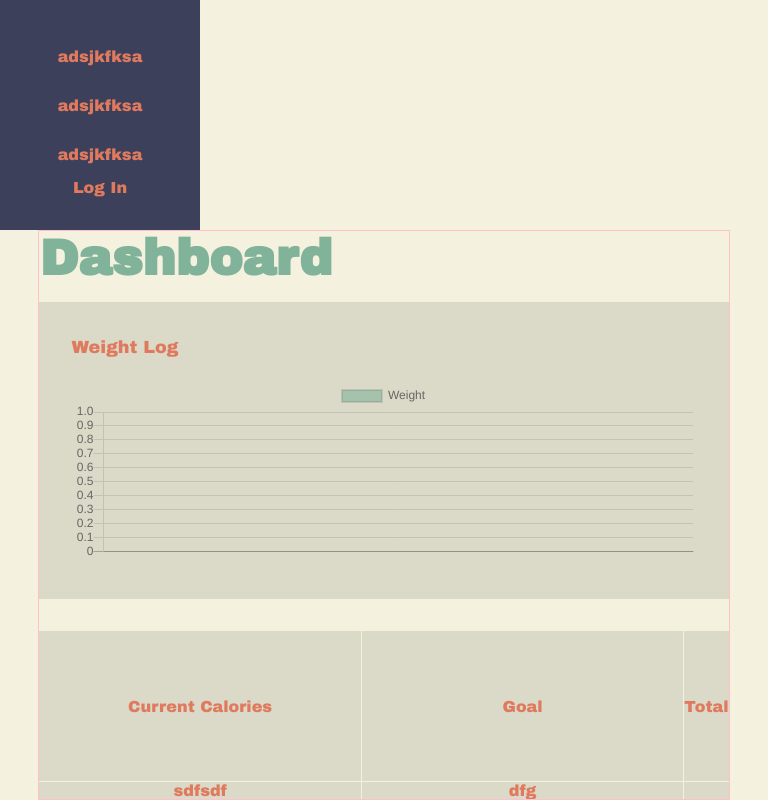
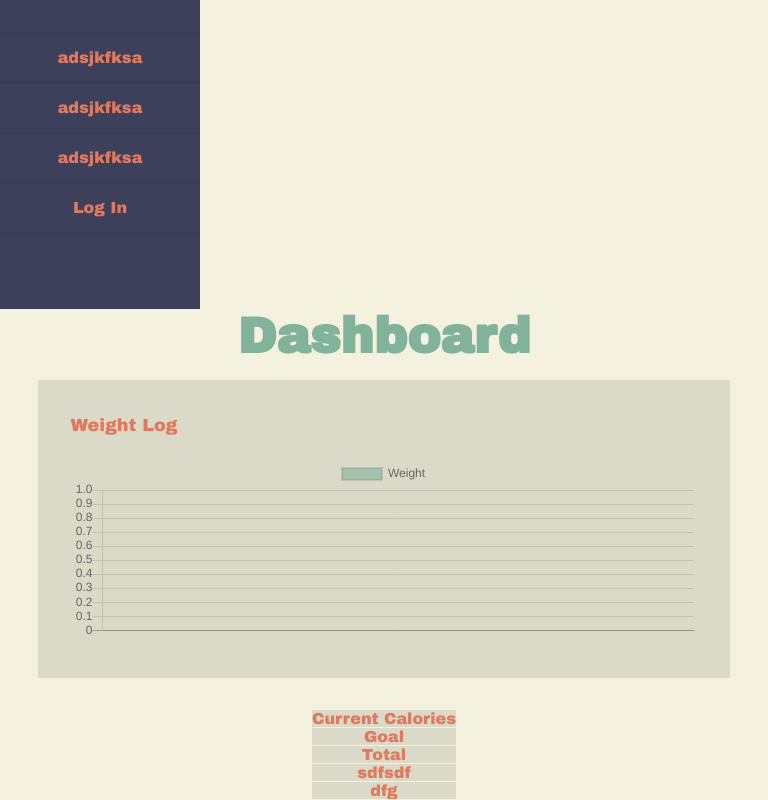
Before and after one commit to michaelcheny/weight-tracker, a React (Create React App) app in the folder client-ts/: page /dashboard in a window 768 px wide. Built offline with nearby package versions, Linux system fonts and the light colour scheme; no server answers.

Commit message:
fix responsiveness issue

```diff
--- a/client-ts/src/components/Sidebar.tsx
+++ b/client-ts/src/components/Sidebar.tsx
@@ -19,7 +19,9 @@ const Sidebar = () => {
         <Link to="/dashboard" className="link">
           adsjkfksa
         </Link>
-        <p onClick={() => setLoginShow(true)}>Log In</p>
+        <p onClick={() => setLoginShow(true)} className="link">
+          Log In
+        </p>
       </ul>
     </div>
   );
--- a/client-ts/src/styles/_dashboard.scss
+++ b/client-ts/src/styles/_dashboard.scss
@@ -13,7 +13,7 @@
 .grid-container {
   display: grid;
   grid-template-columns: 1fr 1fr auto;
-  grid-template-rows: 150px auto;
+  grid-template-rows: 150px 50%;
   grid-gap: 1px;
   margin-top: 2em;
 
@@ -26,12 +26,17 @@
   }
 }
 
-@media (min-width: 768px) {
+@media (max-width: 768px) {
   .stat-container {
     // height: 85%;
   }
   .grid-container {
-    // display: flex;
-    // flex-direction: column;
+    display: flex;
+    flex-direction: column;
+
+    div {
+      // height: auto;
+      // width: 100%;
+    }
   }
 }
--- a/client-ts/src/styles/_sidebar.scss
+++ b/client-ts/src/styles/_sidebar.scss
@@ -11,6 +11,7 @@
     // height: 5vh;
     width: 100%;
     .link {
+      cursor: pointer;
       padding: 1em 1em;
       text-decoration: none;
       color: var(--text);
@@ -33,13 +34,13 @@
       // border-top: 1px solid var(--bg);
       width: 100%;
       .link {
-        // border-top: 1px solid var(--bg);
+        border-top: 1px solid var(--bg-panel);
         width: 100%;
         padding: 1em 0;
         text-align: center;
       }
       .link:last-child {
-        border-bottom: 1px solid var(--bg);
+        border-bottom: 1px solid var(--bg-panel);
       }
     }
     width: 200px;
--- a/client-ts/src/styles/main.css
+++ b/client-ts/src/styles/main.css
@@ -33,6 +33,7 @@
 }
 
 .sidebar ul .link {
+  cursor: pointer;
   padding: 1em 1em;
   text-decoration: none;
   color: var(--text);
@@ -65,12 +66,13 @@
     width: 100%;
   }
   .sidebar ul .link {
+    border-top: 1px solid var(--bg-panel);
     width: 100%;
     padding: 1em 0;
     text-align: center;
   }
   .sidebar ul .link:last-child {
-    border-bottom: 1px solid var(--bg);
+    border-bottom: 1px solid var(--bg-panel);
   }
 }
 
@@ -98,8 +100,8 @@
   display: grid;
   -ms-grid-columns: 1fr 1fr auto;
       grid-template-columns: 1fr 1fr auto;
-  -ms-grid-rows: 150px auto;
-      grid-template-rows: 150px auto;
+  -ms-grid-rows: 150px 50%;
+      grid-template-rows: 150px 50%;
   grid-gap: 1px;
   margin-top: 2em;
 }
@@ -116,6 +118,18 @@
           align-items: center;
   overflow: hidden;
   background-color: rgba(0, 0, 0, 0.1);
+}
+
+@media (max-width: 768px) {
+  .grid-container {
+    display: -webkit-box;
+    display: -ms-flexbox;
+    display: flex;
+    -webkit-box-orient: vertical;
+    -webkit-box-direction: normal;
+        -ms-flex-direction: column;
+            flex-direction: column;
+  }
 }
 
 .form-modal {
@@ -249,7 +263,6 @@ form .submit-button {
 }
 
 .container {
-  border: 1px pink solid;
   display: -webkit-box;
   display: -ms-flexbox;
   display: flex;
@@ -257,6 +270,9 @@ form .submit-button {
   -webkit-box-direction: normal;
       -ms-flex-direction: column;
           flex-direction: column;
+  -webkit-box-align: center;
+      -ms-flex-align: center;
+          align-items: center;
   background-color: var(--bg);
   width: 100%;
   height: 100%;
--- a/client-ts/src/styles/main.scss
+++ b/client-ts/src/styles/main.scss
@@ -63,9 +63,10 @@ form {
 }
 
 .container {
-  border: 1px pink solid;
+  // border: 1px pink solid;
   display: flex;
   flex-direction: column;
+  align-items: center;
   // justify-content: center;
   background-color: var(--bg);
   width: 100%;
```
Also changed, not shown: 1 other file (tests, documents, lock files or other folders).
